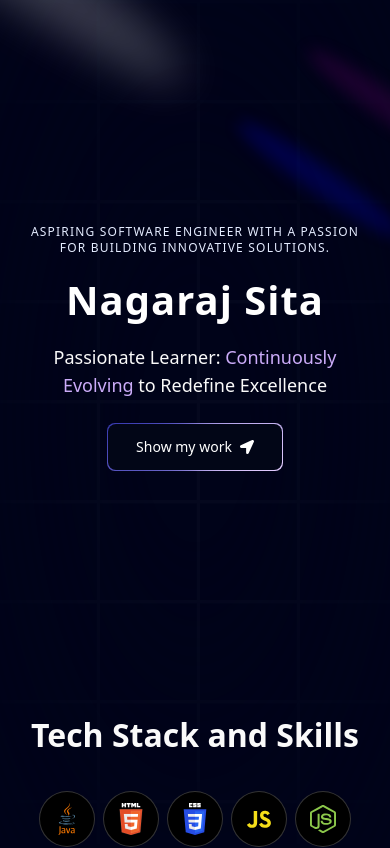
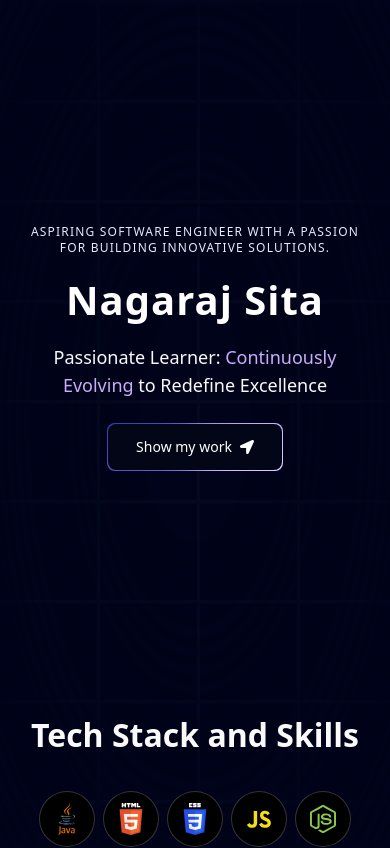
Before and after one commit to nagarajsita/portfolio, a Next.js app: page / in a window 390 px wide. Shown: the top 848 px of the page. Built offline with nearby package versions, Linux system fonts and the light colour scheme.

Commit message:
spotlights-fixed

```diff
--- a/components/Hero.tsx
+++ b/components/Hero.tsx
@@ -8,14 +8,17 @@ const Hero = () => {
     <div id="home" className="pb-20 pt-36">
       <div>
         <Spotlight
-          className="-top-40 -left-10 md:-left-32 md:-top-20 h-screen"
+          className="hidden sm:block -top-40 -left-10 md:-left-32 md:-top-20 h-screen"
           fill="white"
         />
         <Spotlight
-          className="top-10 left-full h-[80vh] w-[50vw]"
+          className="hidden sm:block top-10 left-full h-[80vh] w-[50vw]"
           fill="purple"
         />
-        <Spotlight className="top-28 left-80 h-[80vh] w-[50vw]" fill="blue" />
+        <Spotlight
+          className="hidden sm:block top-28 left-80 h-[80vh] w-[50vw]"
+          fill="blue"
+        />
       </div>
       <div className="h-screen w-full dark:bg-black-100 bg-white  dark:bg-grid-white/[0.02] bg-grid-black/[0.3] flex items-center justify-center absolute top-0 left-0">
         {/* Radial gradient for the container to give a faded look */}
```
